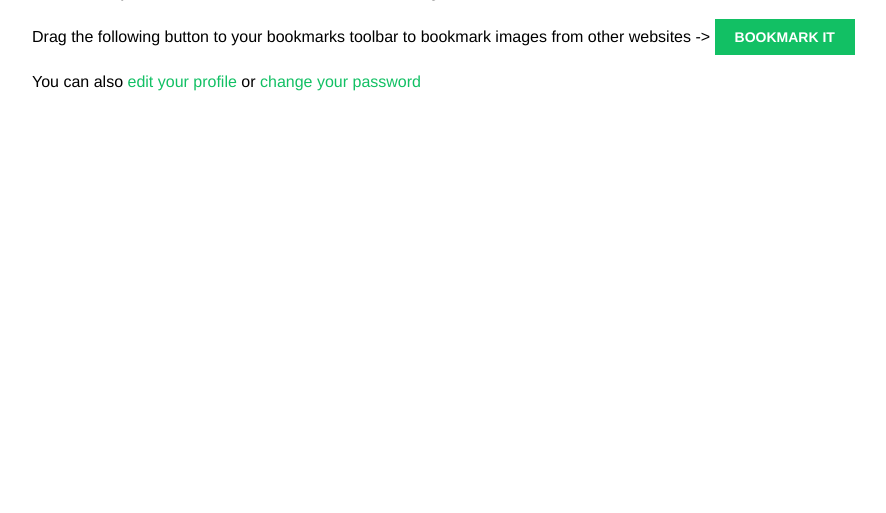
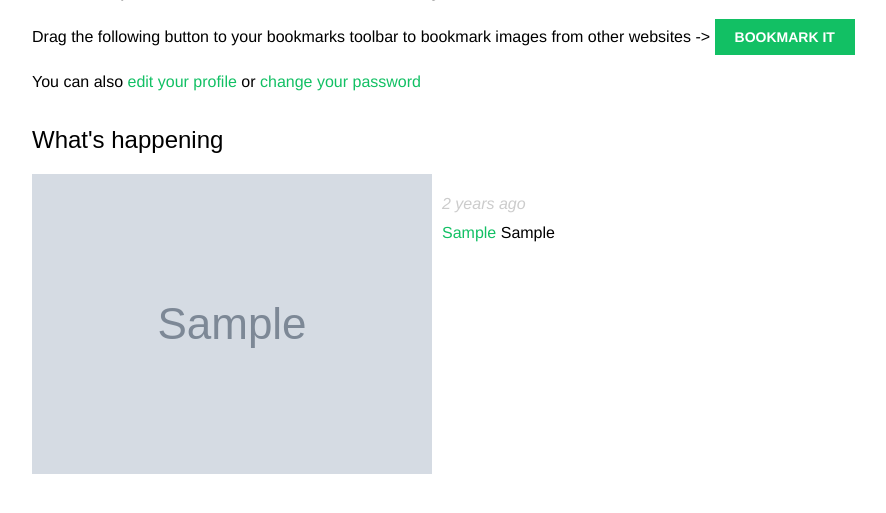
Before and after one commit to Kitayeu/bookmarks, a Django app: template templates/account/dashboard.html in a window 1280 px wide. Shown: the part 177-690 px from the top of the page, without its empty margins (68-954 px from the left). Run offline with Django 4.2, Linux system fonts and the light colour scheme; the template is opened without the code that fills it: values that come from a table or form of the project are taken from there, others are empty; tables that the repository leaves empty hold one stand-in row (values such as "Sample post"); grey boxes marked "Sample" are stand-in pictures; some libraries are stand-ins or nearby versions; some web fonts are replaced.

Commit message:
Added 'detail.html' template
This is the template used to display an 'Action' object
Added 'detail.html' to 'dashboard.html'

```diff
--- a/templates/account/dashboard.html
+++ b/templates/account/dashboard.html
@@ -15,4 +15,12 @@
 
     <p>You can also <a href="{% url 'edit' %}">edit your profile</a>
         or <a href="{% url 'password_change' %}">change your password</a></p>
+
+    <h2>What's happening</h2>
+    <div id="action-list">
+        {% for action in actions %}
+            {% include 'actions/action/detail.html' %}
+        {% endfor %}
+    </div>
+
 {% endblock content %}
--- /dev/null
+++ b/templates/actions/action/detail.html
@@ -0,0 +1,41 @@
+{% load thumbnail %}
+
+{% with user=action.user profile=action.user.profile %}
+<div class="action">
+    <div class="images">
+        {% if profile.photo %}
+            {% thumbnail user.profile.photo '80x80' crop="100%" as im %}
+            <a href="{{ user.get_absolute_url }}">
+                <img src="{{ im.url }}" alt="{{ user.get_full_name }}" class="item-img">
+            </a>
+        {% endif %}
+
+        {% if action.target %}
+            {% with target=action.target %}
+                {% if target.image %}
+                    {% thumbnail target.image '80x80' crop="100%" as im %}
+                    <a href="{{ target.get_absolute_url }}">
+                        <img src="{{ im.url }}" class="item-img">
+                    </a>
+                {% endif %}
+            {% endwith %}
+        {% endif %}
+    </div>
+
+    <div class="info">
+        <p>
+            <span class="date">{{ action.created|timesince }} ago</span>
+            <br />
+            <a href="{{ user.get_absolute_url }}">
+                {{ user.first_name }}
+            </a>
+            {{ action.verb }}
+            {% if action.target %}
+                {% with target=action.target %}
+                    <a href="{{ target.get_absolute_url }}">{{ target }}</a>
+                {% endwith %}
+            {% endif %}
+        </p>
+    </div>
+</div>
+{% endwith %}
```
